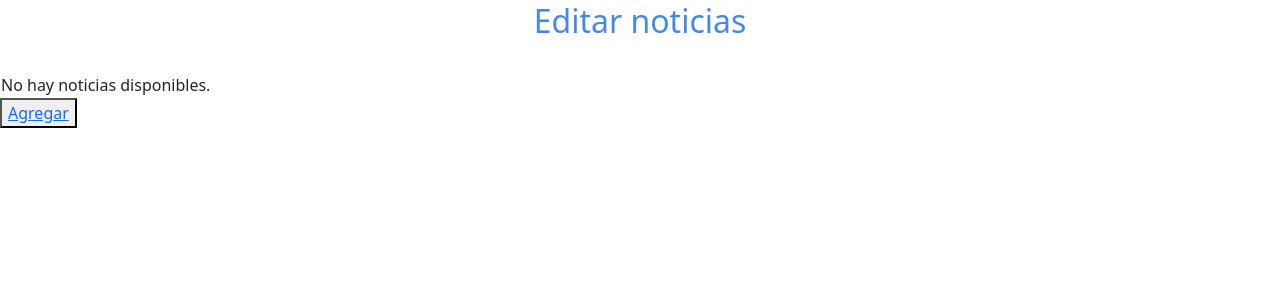
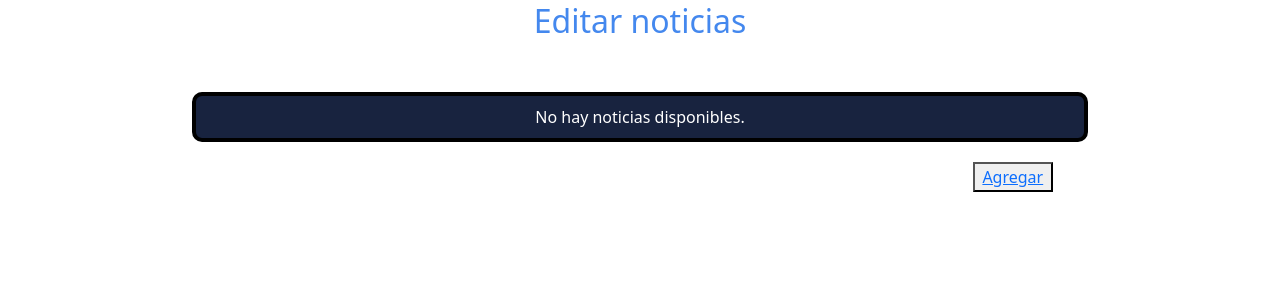
Before and after one commit to lucasbeltran1/Caos_News_2.0, a Django app: page /crud in a window 1280 px wide. Shown: the part 162-464 px from the top of the page. Run offline with Django 5.2, Linux system fonts and the light colour scheme; data that the repository does not hold is empty; some libraries are stand-ins or nearby versions.

Commit message:
Update styles.css

```diff
--- a/caos_news/noticias/static/css/styles.css
+++ b/caos_news/noticias/static/css/styles.css
@@ -824,3 +824,43 @@ img {
   .menos {
     display: none; /* Ocultar el enlace "Leer menos" por defecto */
   }
+
+  .lista8 {
+    background-color: #18233f;
+    color: #fff;
+    margin: 20px;
+    margin-left: 15%;
+    margin-right: 15%;
+    padding: 8px;
+    display: flex;
+    flex-direction: column;
+    text-align: center;
+    border-radius: 10px;
+    border: 4px solid #000;
+}
+
+.btn_agregar {
+
+    margin-left: 76%;
+    width: 80px;
+    height: 30px;
+
+}
+
+.texto3 {
+    background-color: #18233f;
+    color: #fff;
+    margin: 20px;
+    margin-left: 15%;
+    margin-right: 15%;
+    padding: 8px;
+    display: flex;
+    flex-direction: column;
+    text-align: center;
+    border-radius: 10px;
+    border: 4px solid #000;
+}
+
+.ocultar {
+    background-color: #ccc6;
+}
```
